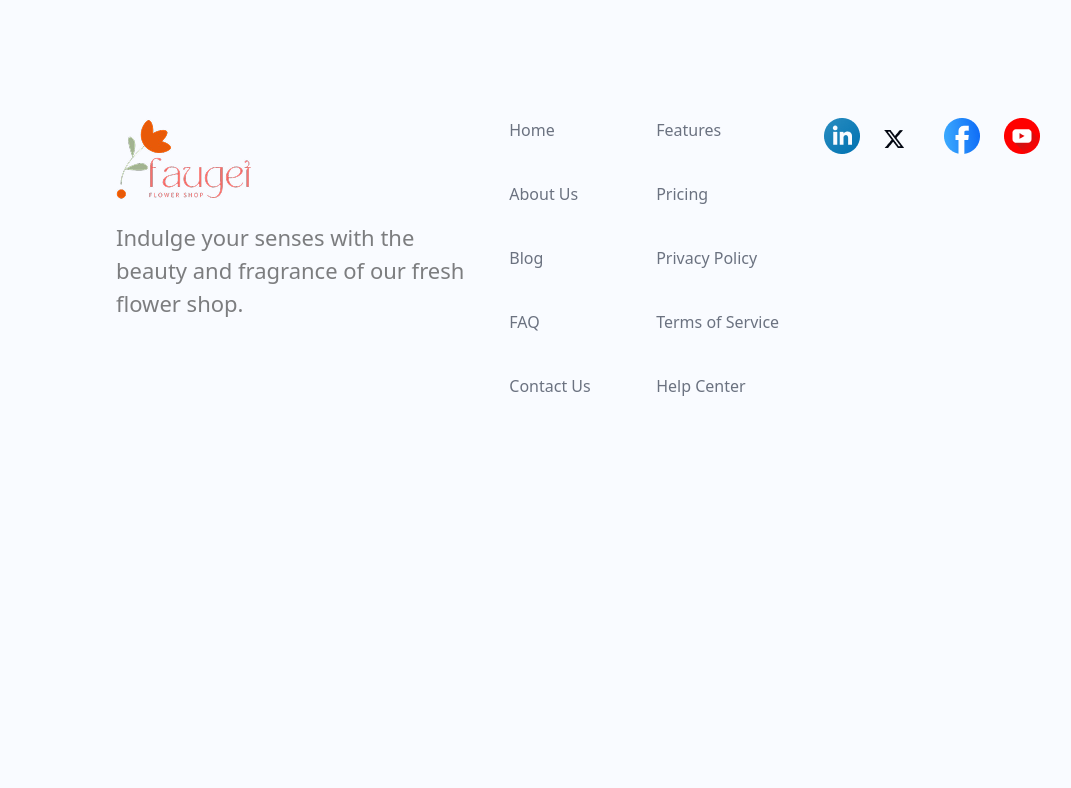
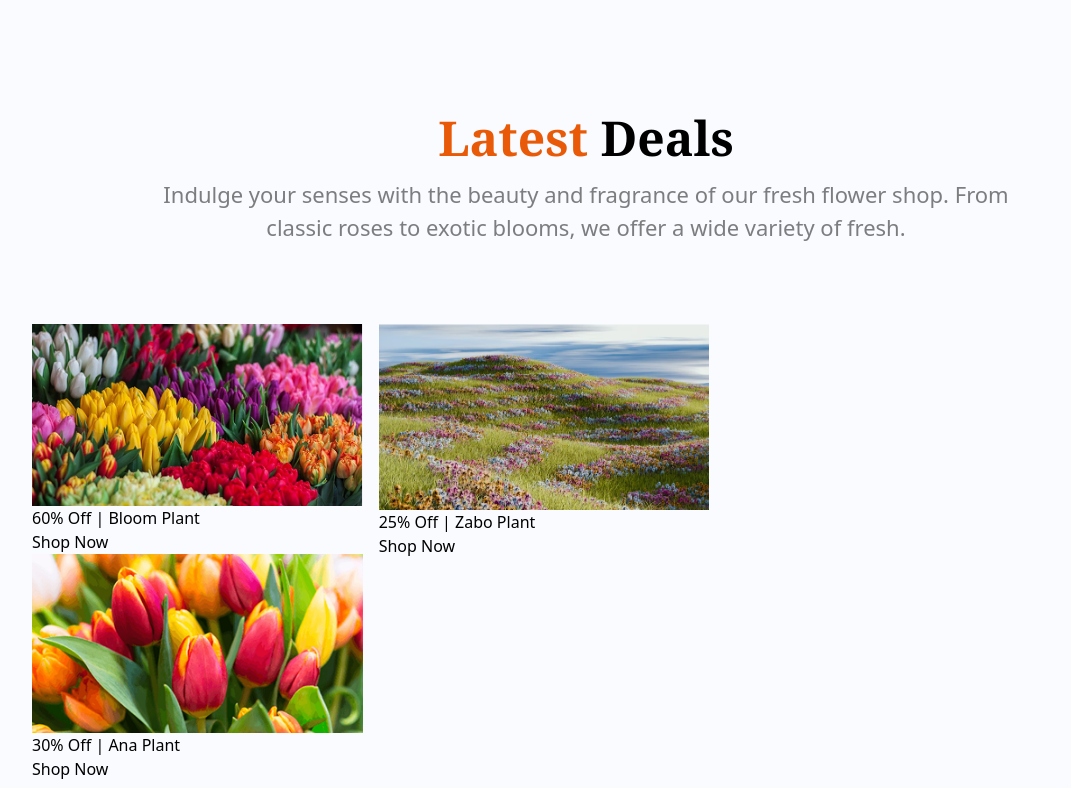
Before and after one commit to TamannaNasrin04/assignment-2, a plain HTML site: page index.html in a window 1280 px wide. Shown: the part 2632-3420 px from the top of the page, without its empty margins (54-1125 px from the left). Before the commit the page ends 3242 px from the top, so only its background shows below. Drawn offline with nearby package versions, Linux system fonts and the light colour scheme.

Commit message:
added latest deals section

```diff
--- a/index.html
+++ b/index.html
@@ -123,7 +123,53 @@
             </div>
         </section>
 
+
+            <!-- latest deal section -->
+        <section class="mt-30 lg:mt-20 py-70 lg:py-20">
+            <div class="space-y-8">
+                <div class="mt-30 lg:mt-20 text-center space-y-4 ">
+                    <h3 class="font-serif font-bold text-2xl lg:text-5xl "> <span class="text-[rgba(233,90,8,1)]">Latest</span> <span class="text-[rgba(0,0,0,1)]">Deals</span></h3>
+                    <p class="font-sans font-normal text-base lg:text-[22px] text-[rgba(0,0,0,0.5)] w-[348px] lg:w-[888px] m-auto">Indulge your senses with the beauty and fragrance of our fresh flower shop. From classic roses to exotic blooms, we offer a wide variety of fresh.</p>
+                </div>
+
+                <div class="mt-20 grid grid-cols-1 lg:grid-cols-3 gap-4 w-full max-w-5xl ">
+                    <div class="grig grid-rows-2 gap-4">
+                        <div class="">
+                            <img src="images/deal-bloom.png" alt="" class="">
+                            <h3 class="">60% Off | Bloom Plant</h3>
+                            <p class="">Shop Now</p>
+                        </div>
+                        <div class="">
+                            <img src="images/deal-ana.png" alt="" class="">
+                            <h3 class="">30% Off | Ana  Plant</h3>
+                            <p class="">Shop Now</p>
+                        </div>
+                    </div>
+                    <div class=" ">
+                        <img src="images/deal-zabo.png" alt="" class="">
+                        <h3 class="">25% Off | Zabo Plant</h3>
+                        <p class="">Shop Now</p>
+
+                    </div>
+
+                </div>
+            </div>
+
+
+
+        </section>
+
+
+
         <!-- join section  -->
+         <section class="mt-30 py-20 ">
+            <div class="w-full h-screen bg-cover bg-center bg-[url('/images/news-letter-bg.png')] ">
+
+            </div>
+
+
+
+         </section>
 
 
     </main>
```
